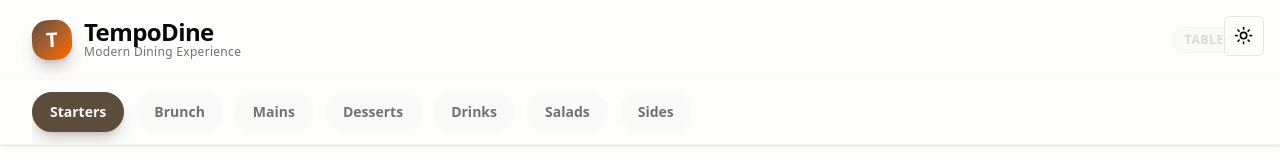
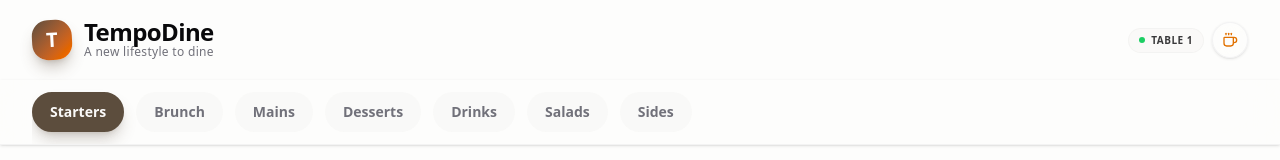
Before and after one commit to seintun/connoisr, a Next.js app: page /table/1 in a window 1280 px wide. Shown: the top 160 px of the page. Built offline with nearby package versions, Linux system fonts and the light colour scheme.

Commit message:
feat: move ThemeToggle to MenuHeader with framer-motion animations and new icons, and refine table ID display with a status indicator.

```diff
--- a/app/table/[id]/layout.tsx
+++ b/app/table/[id]/layout.tsx
@@ -5,7 +5,6 @@ import { useParams } from "next/navigation";
 
 
 
-import { ThemeToggle } from "@/components/ui/ThemeToggle";
 
 export default function DinerLayout({
   children,
@@ -22,9 +21,7 @@ export default function DinerLayout({
         <div className="fixed top-[-10%] right-[-10%] w-[50vh] h-[50vh] bg-primary/20 blur-[100px] rounded-full pointer-events-none z-0" />
         <div className="fixed bottom-[-10%] left-[-10%] w-[50vh] h-[50vh] bg-secondary/20 blur-[100px] rounded-full pointer-events-none z-0" />
 
-        <div className="absolute top-4 right-4 z-50">
-          <ThemeToggle className="bg-background/50 backdrop-blur-md border-border/50" />
-        </div>
+
 
         <div className="relative z-10">
           {children}
--- a/components/domain/MenuHeader.tsx
+++ b/components/domain/MenuHeader.tsx
@@ -1,5 +1,6 @@
 "use client";
 
+import { ThemeToggle } from "@/components/ui/ThemeToggle";
 import { cn } from "@/lib/utils";
 import { useEffect, useRef, useState } from "react";
 
@@ -97,16 +98,21 @@ export function MenuHeader({ categories, tableId, onCategoryClick }: MenuHeaderP
                   TempoDine
                 </h1>
                 <p className="text-xs text-muted-foreground font-medium tracking-wide">
-                  Modern Dining Experience
+                  A new lifestyle to dine
                 </p>
               </div>
             </div>
 
-            {tableId && (
-              <div className="px-3 py-1 bg-secondary/10 text-secondary rounded-full text-xs font-bold uppercase tracking-wider border border-secondary/20 backdrop-blur-sm">
-                Table {tableId}
-              </div>
-            )}
+            {/* Right Side Actions */}
+            <div className="flex items-center gap-2">
+               {tableId && (
+                <div className="flex px-2.5 py-1 bg-secondary/10 text-secondary-foreground/80 rounded-full text-[10px] font-bold uppercase tracking-wider border border-secondary/20 items-center gap-1.5 whitespace-nowrap">
+                  <span className="w-1.5 h-1.5 rounded-full bg-green-500 animate-pulse shrink-0" />
+                  Table {tableId}
+                </div>
+              )}
+              <ThemeToggle />
+            </div>
           </div>
         </div>
       </div>
--- a/components/ui/ThemeToggle.tsx
+++ b/components/ui/ThemeToggle.tsx
@@ -1,20 +1,63 @@
-"use client"
-
-import { Moon, Sun } from "lucide-react"
+import { AnimatePresence, motion } from "framer-motion"
+import { Coffee, Wine } from "lucide-react"
 import { useTheme } from "next-themes"
+import { useEffect, useState } from "react"
 
 export function ThemeToggle({ className }: { className?: string }) {
   const { setTheme, resolvedTheme } = useTheme()
+  const [mounted, setMounted] = useState(false)
+
+  // Avoid hydration mismatch
+  useEffect(() => setMounted(true), [])
+
+  if (!mounted) {
+    return (
+      <div className={`w-9 h-9 rounded-full border border-border/40 bg-background/50 ${className}`} />
+    )
+  }
+
+  const isDark = resolvedTheme === "dark"
 
   return (
-    <button
-      onClick={() => setTheme(resolvedTheme === "dark" ? "light" : "dark")}
-      className={`relative inline-flex h-10 w-10 items-center justify-center rounded-md border border-input bg-background hover:bg-accent hover:text-accent-foreground transition-colors ${className}`}
+    <motion.button
+      onClick={() => setTheme(isDark ? "light" : "dark")}
+      className={`relative inline-flex h-9 w-9 items-center justify-center rounded-full border border-border/40 bg-background/50 backdrop-blur-sm hover:bg-accent hover:text-accent-foreground shadow-sm overflow-hidden ${className}`}
       aria-label="Toggle theme"
+      whileTap={{ scale: 0.9 }}
+      whileHover={{ scale: 1.05 }}
     >
-      <Sun className="h-[1.2rem] w-[1.2rem] rotate-0 scale-100 transition-all dark:-rotate-90 dark:scale-0 text-foreground" />
-      <Moon className="absolute h-[1.2rem] w-[1.2rem] rotate-90 scale-0 transition-all dark:rotate-0 dark:scale-100 text-foreground" />
+      <AnimatePresence mode="wait" initial={false}>
+        {isDark ? (
+          <motion.div
+            key="dark"
+            initial={{ scale: 0, opacity: 0, rotate: -180 }}
+            animate={{ scale: 1, opacity: 1, rotate: 0 }}
+            exit={{ scale: 0, opacity: 0, rotate: 180, transition: { duration: 0.3, ease: "easeInOut" } }}
+            transition={{
+              type: "spring",
+              stiffness: 260,
+              damping: 20,
+            }}
+          >
+            <Wine className="h-4 w-4 text-indigo-400" />
+          </motion.div>
+        ) : (
+          <motion.div
+            key="light"
+            initial={{ scale: 0, opacity: 0, rotate: -180 }}
+            animate={{ scale: 1, opacity: 1, rotate: 0 }}
+            exit={{ scale: 0, opacity: 0, rotate: 180, transition: { duration: 0.3, ease: "easeInOut" } }}
+            transition={{
+              type: "spring",
+              stiffness: 260,
+              damping: 20,
+            }}
+          >
+            <Coffee className="h-4 w-4 text-amber-600" />
+          </motion.div>
+        )}
+      </AnimatePresence>
       <span className="sr-only">Toggle theme</span>
-    </button>
+    </motion.button>
   )
 }
```
